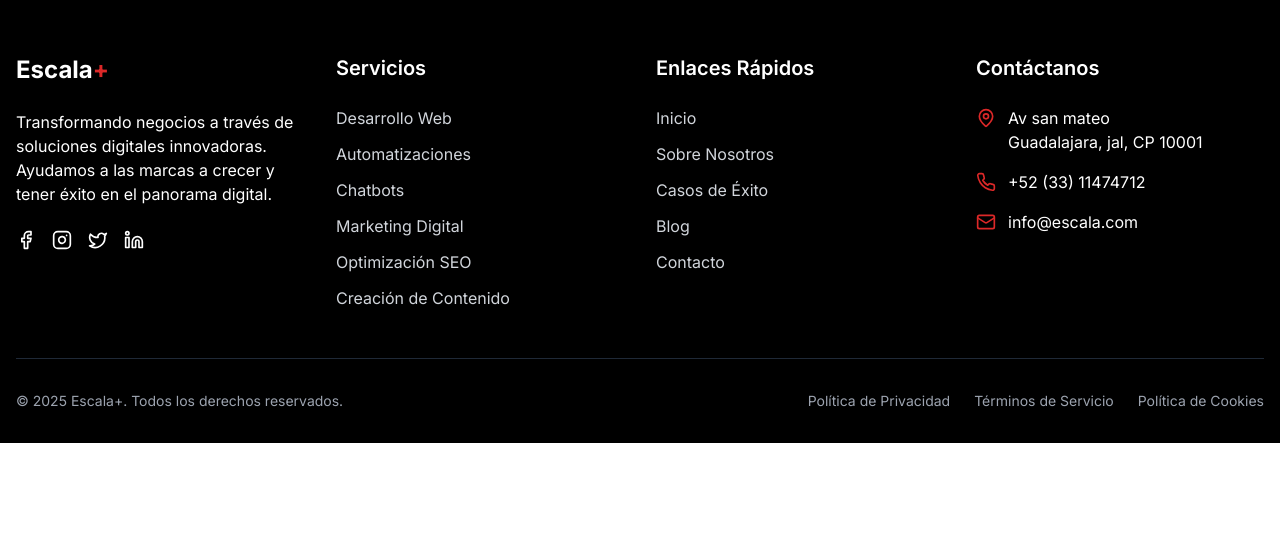
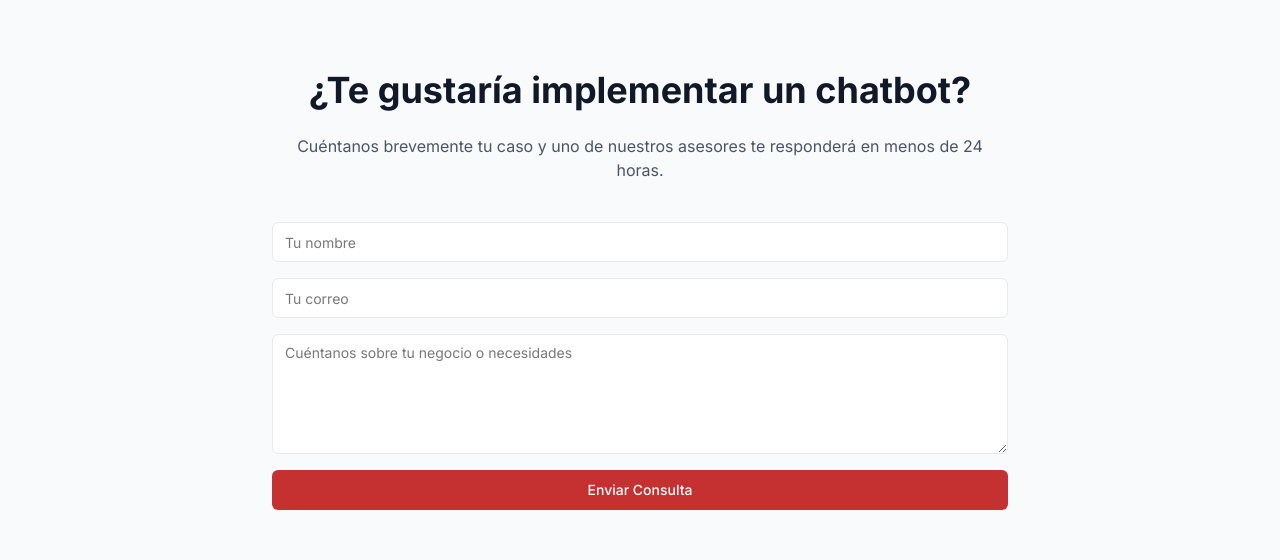
Before and after one commit to AldoRxz/escala-v1, a Next.js app: page /chat-bots in a window 1280 px wide. Shown: the part 609-1169 px from the top of the page. Before the commit the page ends 1052 px from the top, so only its background shows below. Built offline with nearby package versions, Linux system fonts and the light colour scheme.

Commit message:
Add ChatbotContactForm component

```diff
--- /dev/null
+++ b/components/chatbots/ChatbotContactForm.tsx
@@ -0,0 +1,66 @@
+"use client"
+
+import { useState } from "react"
+import { Input } from "@/components/ui/input"
+import { Textarea } from "@/components/ui/textarea"
+import { Button } from "@/components/ui/button"
+import { MagicReveal } from "@/lib/magic-ui"
+
+export default function ChatbotContactForm() {
+  const [form, setForm] = useState({ name: "", email: "", message: "" })
+
+  const handleChange = (e: React.ChangeEvent<HTMLInputElement | HTMLTextAreaElement>) => {
+    setForm({ ...form, [e.target.name]: e.target.value })
+  }
+
+  const handleSubmit = (e: React.FormEvent) => {
+    e.preventDefault()
+    alert("Gracias por tu mensaje. Nos pondremos en contacto pronto.")
+    setForm({ name: "", email: "", message: "" })
+  }
+
+  return (
+    <section className="py-20 bg-gray-50">
+      <div className="container mx-auto px-4 max-w-3xl">
+        <MagicReveal>
+          <h2 className="text-3xl sm:text-4xl font-bold text-center text-gray-900 mb-6">
+            ¿Te gustaría implementar un chatbot?
+          </h2>
+          <p className="text-center text-gray-600 mb-10">
+            Cuéntanos brevemente tu caso y uno de nuestros asesores te responderá en menos de 24 horas.
+          </p>
+        </MagicReveal>
+
+        <form onSubmit={handleSubmit} className="space-y-4">
+          <Input
+            type="text"
+            name="name"
+            value={form.name}
+            onChange={handleChange}
+            placeholder="Tu nombre"
+            required
+          />
+          <Input
+            type="email"
+            name="email"
+            value={form.email}
+            onChange={handleChange}
+            placeholder="Tu correo"
+            required
+          />
+          <Textarea
+            name="message"
+            value={form.message}
+            onChange={handleChange}
+            placeholder="Cuéntanos sobre tu negocio o necesidades"
+            className="min-h-[120px]"
+            required
+          />
+          <Button type="submit" className="bg-red-600 text-white hover:bg-red-700 w-full">
+            Enviar Consulta
+          </Button>
+        </form>
+      </div>
+    </section>
+  )
+}
```
